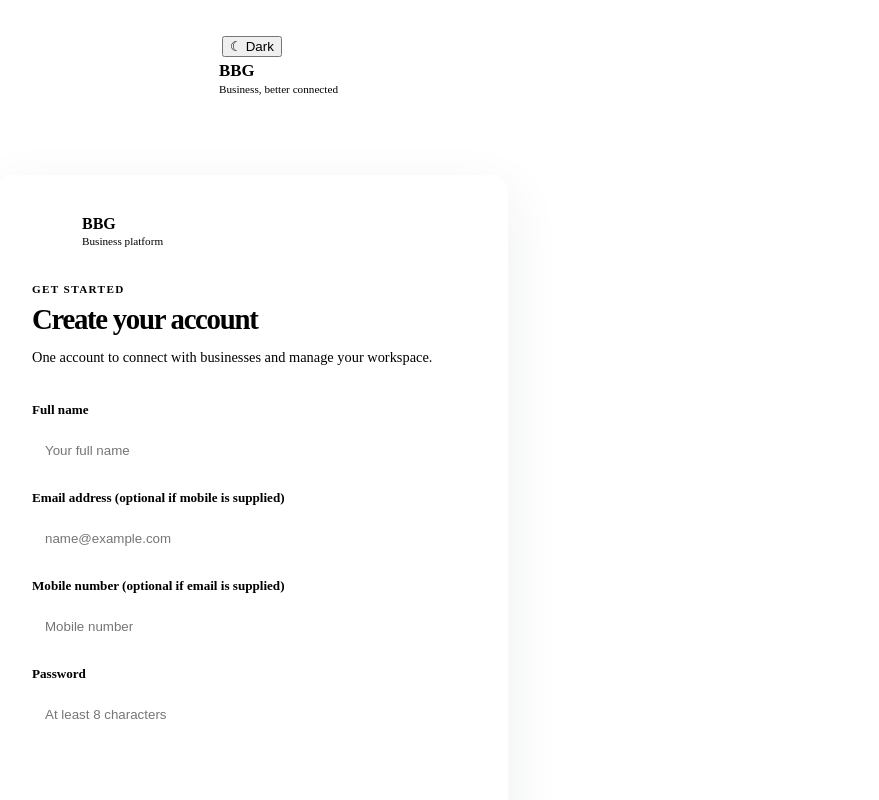
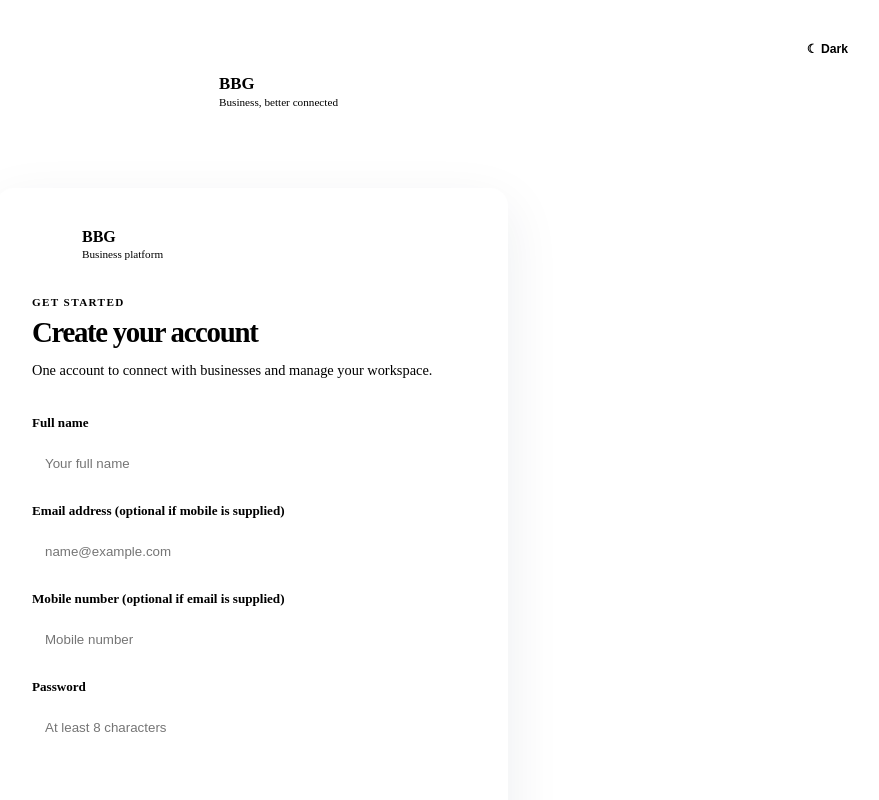
Before and after one commit to pawaprathamr593/BBG, an Angular app in the folder frontend/: page /register in a window 1280 px wide. Shown: the top 800 px of the page, without its empty margins (388-1267 px from the left). Built offline with nearby package versions, Linux system fonts and the light colour scheme; no server answers.

Commit message:
feat(frontend): enable theme controls across BBG workspaces

```diff
--- a/frontend/src/app/core/layouts/auth-layout/auth-layout.scss
+++ b/frontend/src/app/core/layouts/auth-layout/auth-layout.scss
@@ -1,8 +1 @@
-:host { display: block; min-height: 100dvh; }
-.auth-shell { min-height: 100dvh; display: flex; flex-direction: column; align-items: center; padding: 28px 18px 20px; background: radial-gradient(circle at 50% 0%, #edf3fa 0, var(--bbg-page) 44%); }
-.auth-brand { display: inline-flex; align-items: center; gap: 11px; margin-bottom: 28px; color: var(--bbg-ink); text-decoration: none; }
-.brand-mark { display: grid; width: 42px; height: 42px; place-items: center; color: #fff; background: var(--bbg-primary); border-radius: 12px; font-size: 1.2rem; font-weight: 800; }
-.auth-brand > span:last-child { display: grid; gap: 2px; }
-.auth-brand strong { font-size: 1.05rem; }
-.auth-brand small { color: var(--bbg-muted); font-size: .7rem; }
-.auth-footnote { margin: auto 0 0; padding-top: 28px; color: var(--bbg-muted); font-size: .75rem; }
+:host{display:block;min-height:100dvh}.auth-shell{position:relative;min-height:100dvh;display:flex;flex-direction:column;align-items:center;padding:28px 18px 20px;background:radial-gradient(circle at 50% 0%,#edf3fa 0,var(--bbg-page) 44%)}.auth-theme-toggle{position:absolute;top:22px;right:24px;min-height:38px;padding:0 12px;color:var(--bbg-ink);background:var(--bbg-surface);border:1px solid var(--bbg-border);border-radius:9px;font-size:.76rem;font-weight:700;cursor:pointer}.auth-brand{display:inline-flex;align-items:center;gap:11px;margin:34px 0 28px;color:var(--bbg-ink);text-decoration:none}.brand-mark{display:grid;width:42px;height:42px;place-items:center;color:#fff;background:var(--bbg-primary);border-radius:12px;font-size:1.2rem;font-weight:800}.auth-brand>span:last-child{display:grid;gap:2px}.auth-brand strong{font-size:1.05rem}.auth-brand small{color:var(--bbg-muted);font-size:.7rem}.auth-footnote{margin:auto 0 0;padding-top:28px;color:var(--bbg-muted);font-size:.75rem}@media(max-width:520px){.auth-theme-toggle{top:14px;right:14px}.auth-brand{margin-top:44px}}
```
